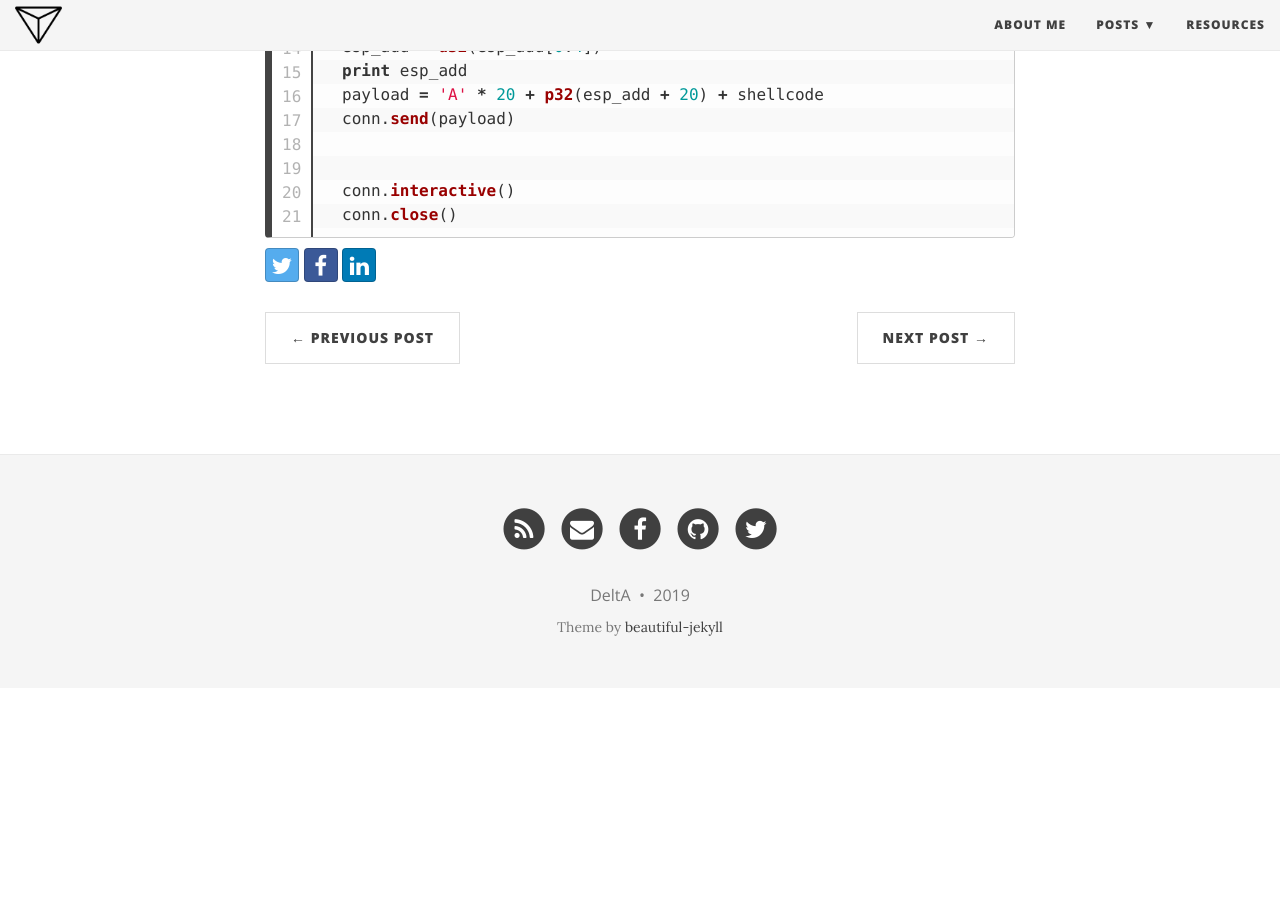
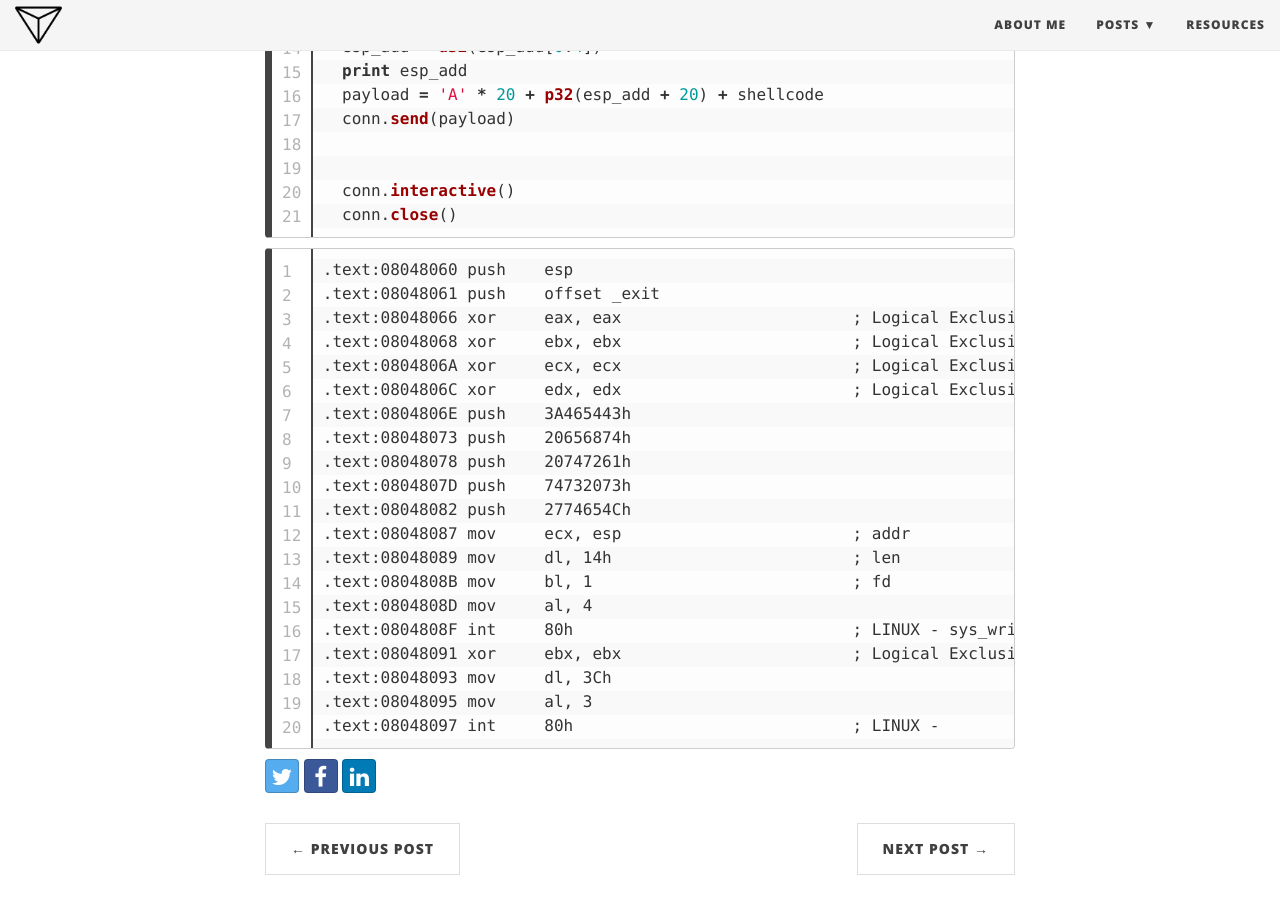
Before and after one commit to Delt-A/delt-a.github.io, a Jekyll site: the page built from _posts/2019-04-08-pwnable-tw-start.md, in a window 1280 px wide and 900 px high, scrolled down 1212 px. Built offline with Jekyll 4.4.1, drawn with Linux system fonts in a browser that asks for light colours; nearby versions of some CDN libraries; before the commit the page ends 1900 px from its top, so only the background shows below that.

Commit message:
Update 2019-04-08-pwnable-tw-start.md

```diff
--- a/_posts/2019-04-08-pwnable-tw-start.md
+++ b/_posts/2019-04-08-pwnable-tw-start.md
@@ -34,3 +34,28 @@ from pwn import *
   conn.interactive()
   conn.close()
 {% endhighlight %}
+
+
+{% highlight assembly linenos %}
+.text:08048060 push    esp
+.text:08048061 push    offset _exit
+.text:08048066 xor     eax, eax                        ; Logical Exclusive OR
+.text:08048068 xor     ebx, ebx                        ; Logical Exclusive OR
+.text:0804806A xor     ecx, ecx                        ; Logical Exclusive OR
+.text:0804806C xor     edx, edx                        ; Logical Exclusive OR
+.text:0804806E push    3A465443h
+.text:08048073 push    20656874h
+.text:08048078 push    20747261h
+.text:0804807D push    74732073h
+.text:08048082 push    2774654Ch
+.text:08048087 mov     ecx, esp                        ; addr
+.text:08048089 mov     dl, 14h                         ; len
+.text:0804808B mov     bl, 1                           ; fd
+.text:0804808D mov     al, 4
+.text:0804808F int     80h                             ; LINUX - sys_write
+.text:08048091 xor     ebx, ebx                        ; Logical Exclusive OR
+.text:08048093 mov     dl, 3Ch
+.text:08048095 mov     al, 3
+.text:08048097 int     80h                             ; LINUX -
+
+{% endhighlight %}
```
